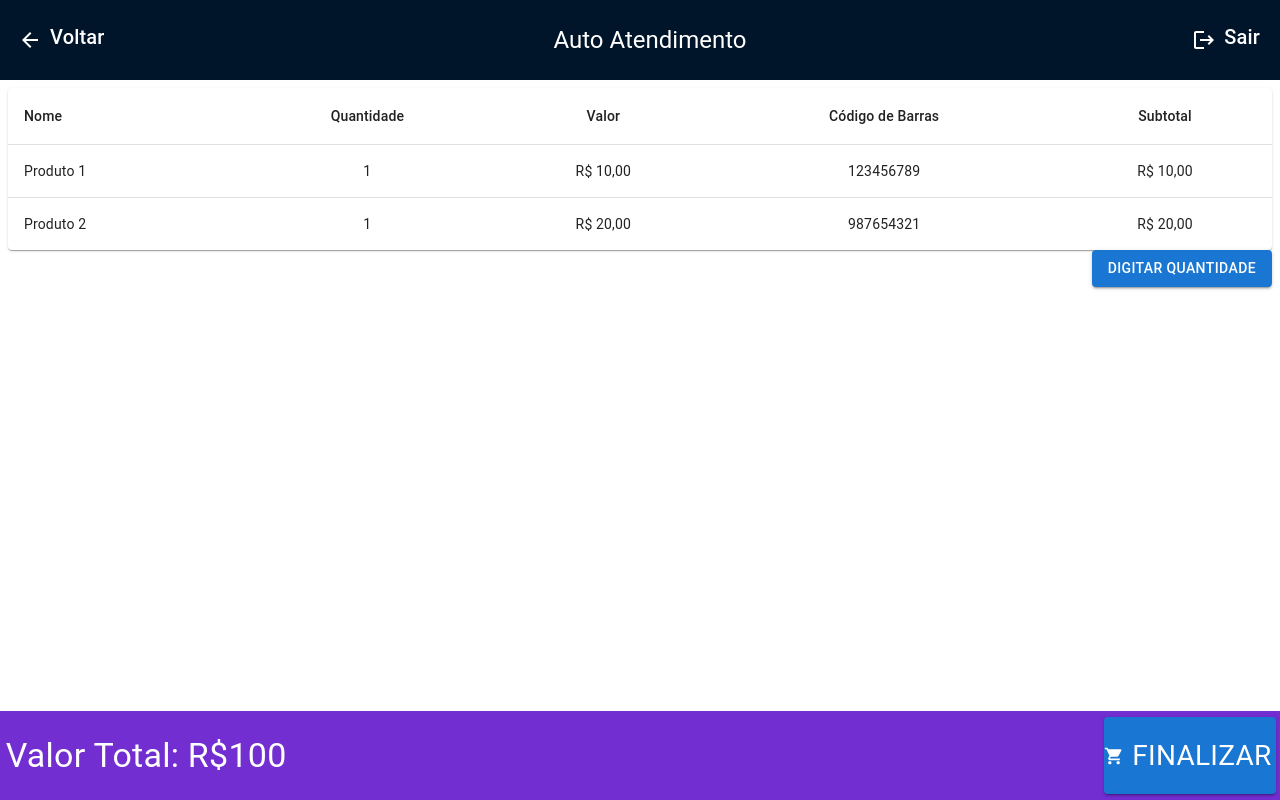
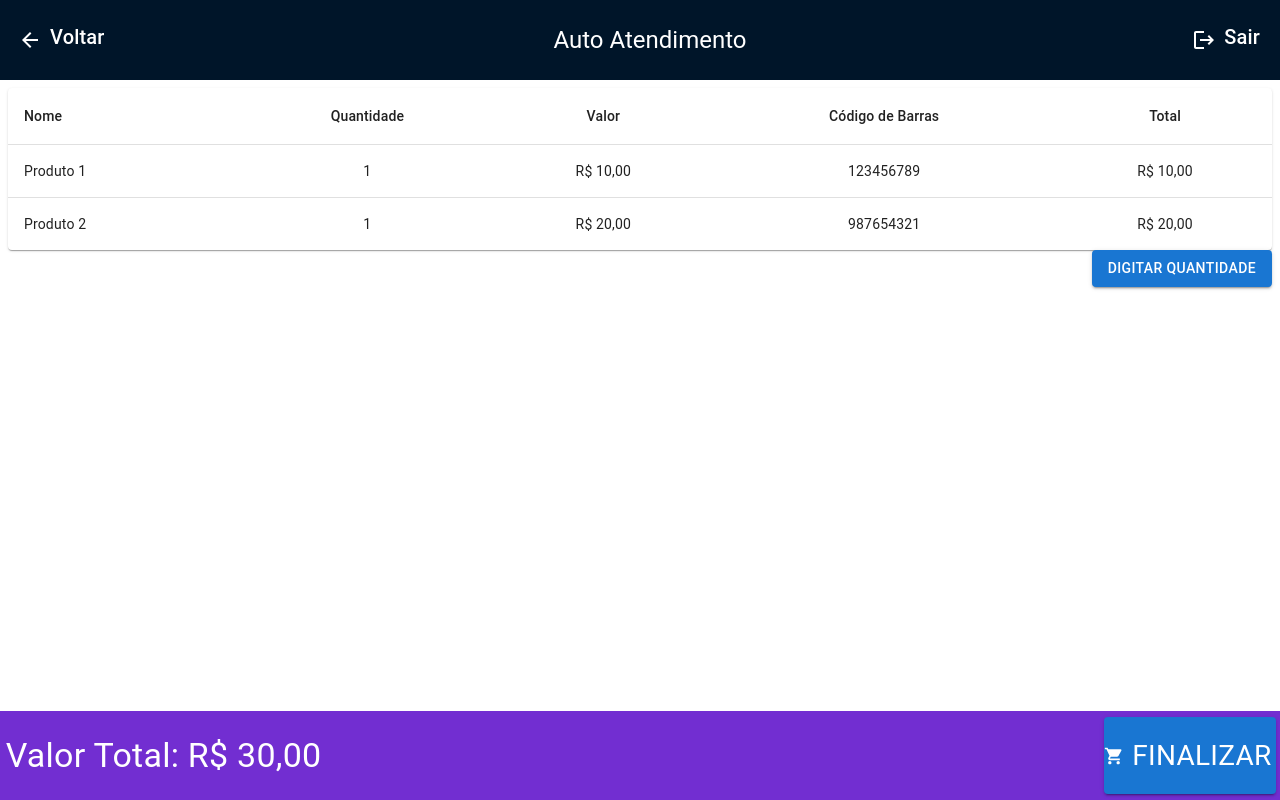
Before and after one commit to ewerton336/autoatendimento, a Next.js app: page / in a window 1280 px wide. Built offline with nearby package versions, Linux system fonts and the light colour scheme.

Commit message:
ajuste do total no footer

```diff
--- a/pages/index.tsx
+++ b/pages/index.tsx
@@ -1,13 +1,14 @@
 import React, { useState } from "react";
 import { Box, Grid, Typography, Button } from "@mui/material";
-import Header from "@/components/header/header";
-import Footer from "@/components/footer/footer";
 import GenericModal from "@/components/generics/GenericModal";
 import QuantidadeForm from "@/components/quantidade/QuantidadeForm";
 import CarrinhoGrid from "@/components/carrinho/carrinhoGrid";
+import Header from "@/components/header/Header";
+import Footer from "@/components/footer/Footer";
 
 const Home: React.FC = () => {
   const [isModalOpen, setIsModalOpen] = useState(false);
+  const [totalAmount, setTotalAmount] = useState(0);
 
   const showModal = () => {
     setIsModalOpen(true);
@@ -17,10 +18,14 @@ const Home: React.FC = () => {
     setIsModalOpen(false);
   };
 
+  const handleTotalAmountChange = (total: number) => {
+    setTotalAmount(total);
+  };
+
   return (
     <Box>
       <Header />
-      <CarrinhoGrid />
+      <CarrinhoGrid onTotalAmountChange={handleTotalAmountChange} />
 
       <Typography align="right">
         <Button
@@ -40,7 +45,7 @@ const Home: React.FC = () => {
         <QuantidadeForm />
       </GenericModal>
 
-      <Footer totalAmount={100} />
+      <Footer totalAmount={totalAmount} />
     </Box>
   );
 };
--- a/src/components/carrinho/carrinhoGrid.tsx
+++ b/src/components/carrinho/carrinhoGrid.tsx
@@ -1,11 +1,13 @@
 import * as React from "react";
-import Table from "@mui/material/Table";
-import TableBody from "@mui/material/TableBody";
-import TableCell from "@mui/material/TableCell";
-import TableContainer from "@mui/material/TableContainer";
-import TableHead from "@mui/material/TableHead";
-import TableRow from "@mui/material/TableRow";
-import Paper from "@mui/material/Paper";
+import {
+  Table,
+  TableBody,
+  TableCell,
+  TableContainer,
+  TableHead,
+  TableRow,
+  Paper,
+} from "@mui/material";
 import { getAllProdutos, Produto } from "@/services/api/produto/produto-api";
 
 interface CarrinhoItem {
@@ -16,7 +18,13 @@ interface CarrinhoItem {
   total: number;
 }
 
-export default function CarrinhoGrid() {
+interface CarrinhoGridProps {
+  onTotalAmountChange: (total: number) => void;
+}
+
+export default function CarrinhoGrid({
+  onTotalAmountChange,
+}: CarrinhoGridProps) {
   const [carrinhoItens, setCarrinhoItens] = React.useState<CarrinhoItem[]>([]);
 
   function AddCarrinhoItem(produto: Produto) {
@@ -28,7 +36,15 @@ export default function CarrinhoGrid() {
       total: produto.preco * 1,
     };
 
-    setCarrinhoItens((prevItens) => [...prevItens, novoItem]);
+    setCarrinhoItens((prevItens) => {
+      const updatedItems = [...prevItens, novoItem];
+      const totalAmount = updatedItems.reduce(
+        (sum, item) => sum + item.total,
+        0
+      );
+      onTotalAmountChange(totalAmount); // Atualiza o total no componente pai
+      return updatedItems;
+    });
   }
 
   React.useEffect(() => {
@@ -51,7 +67,7 @@ export default function CarrinhoGrid() {
             <TableCell align="center">Quantidade</TableCell>
             <TableCell align="center">Valor</TableCell>
             <TableCell align="center">Código de Barras</TableCell>
-            <TableCell align="center">Subtotal</TableCell>
+            <TableCell align="center">Total</TableCell>
           </TableRow>
         </TableHead>
         <TableBody>
--- a/src/components/footer/footer.tsx
+++ b/src/components/footer/footer.tsx
@@ -25,7 +25,12 @@ const Footer: React.FC<FooterProps> = ({ totalAmount }) => {
         <Grid item xs={8} textAlign="left">
           <Grid item xs={8}>
             <Typography variant="h4" sx={{ padding: "1% 1%" }}>
-              Valor Total: R${totalAmount}
+              Valor Total:
+              {" " +
+                totalAmount.toLocaleString("pt-BR", {
+                  style: "currency",
+                  currency: "BRL",
+                })}
             </Typography>
           </Grid>
         </Grid>
```
